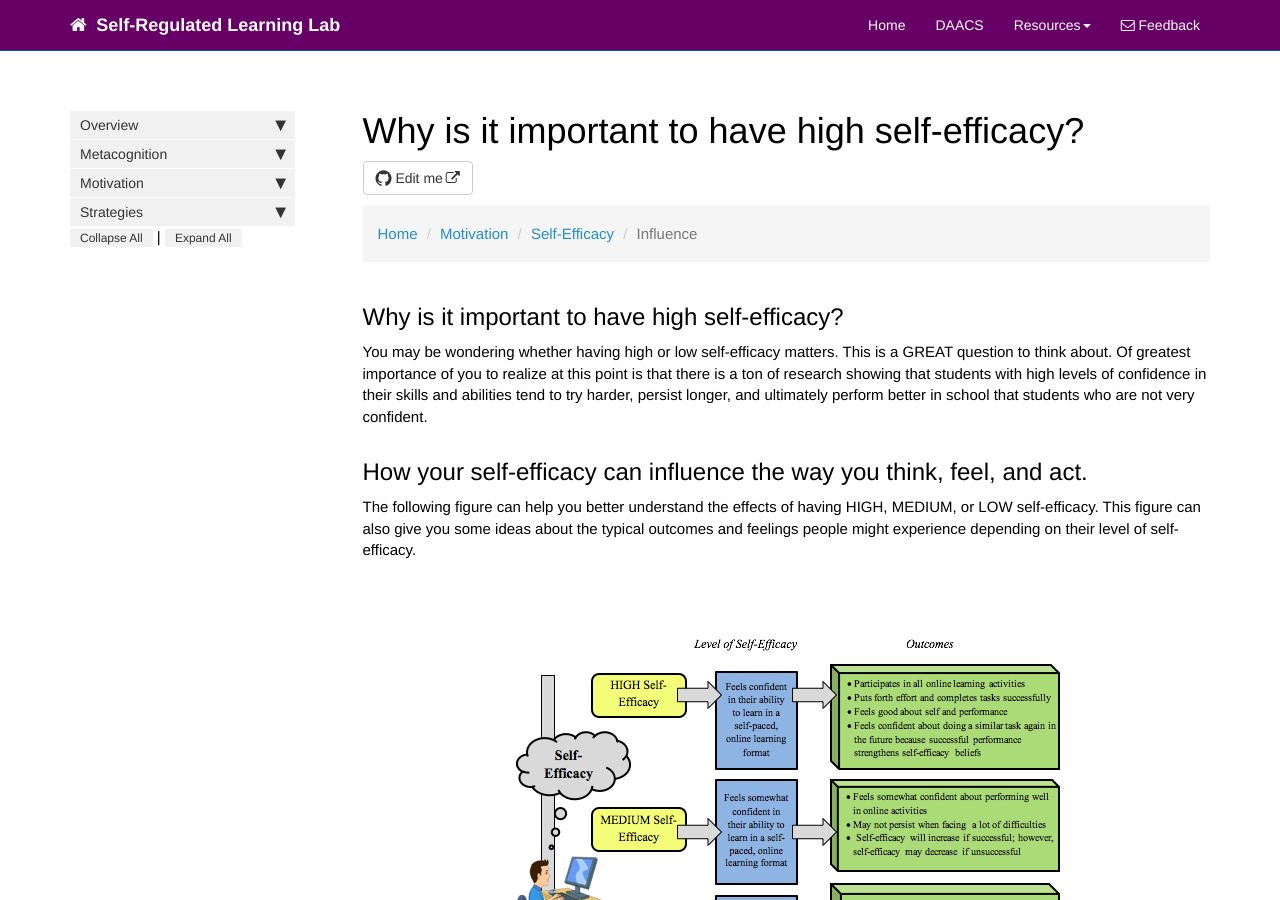
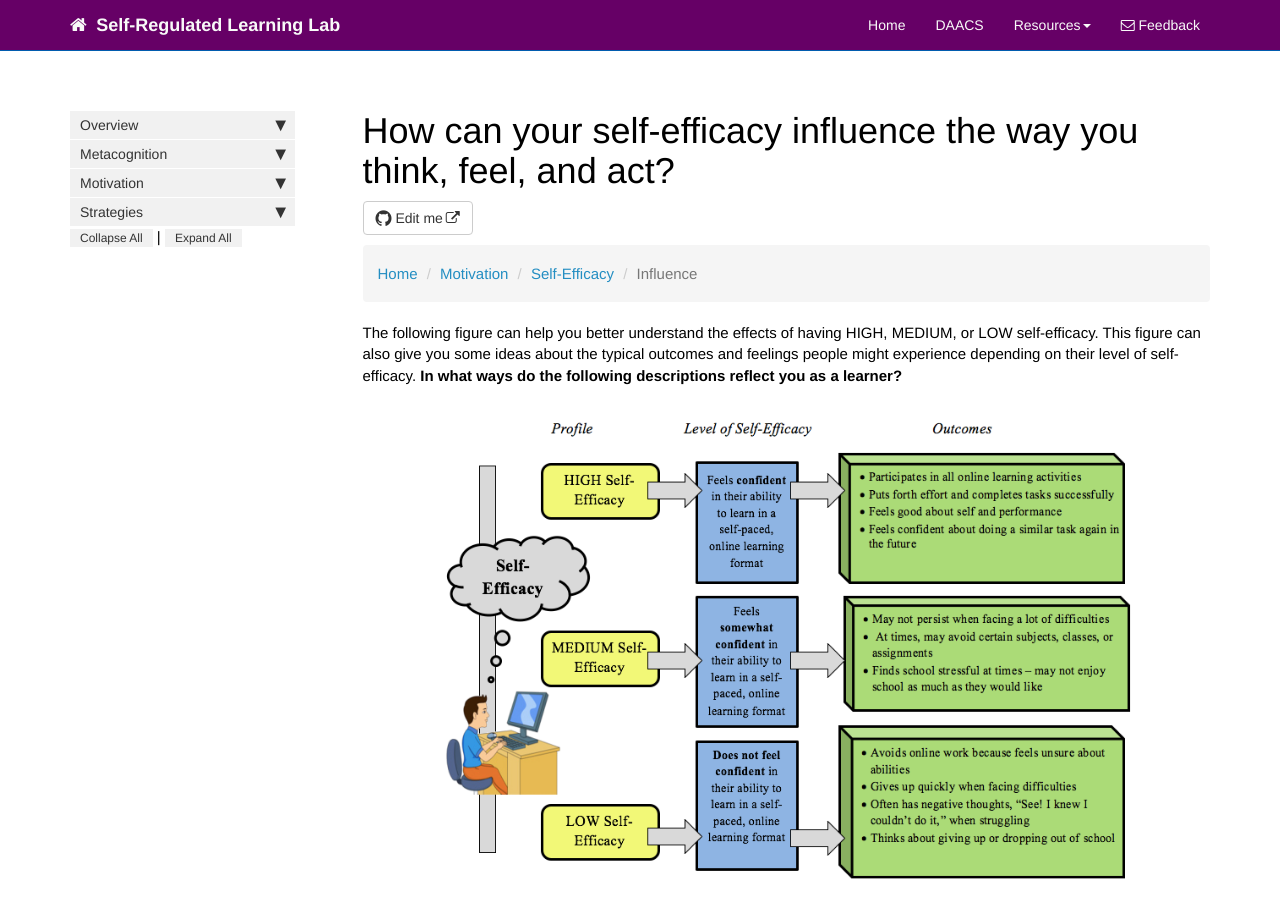
Before and after one commit to dfranklin02/SRL, a Jekyll site: the page built from docs/pages/motivation/self-efficacy_importance.md, in a window 1280 px wide and 900 px high. Built offline with Jekyll 4.4.1, drawn with Linux system fonts in a browser that asks for light colours; nearby versions of some CDN libraries; comment, search, counter and statistics services are not loaded.

Commit message:
Update self-efficacy_importance.md

```diff
--- a/docs/pages/motivation/self-efficacy_importance.md
+++ b/docs/pages/motivation/self-efficacy_importance.md
@@ -1,5 +1,5 @@
 ---
-title: Why is it important to have high self-efficacy?
+title: How can your self-efficacy influence the way you think, feel, and act?
 tags:
 keywords:
 sidebar: mydoc_sidebar
@@ -15,16 +15,8 @@ toc: false
     <li class="active">Influence</li>
 </ul>
 
-## Why is it important to have high self-efficacy?
+The following figure can help you better understand the effects of having HIGH, MEDIUM, or LOW self-efficacy. This figure can also give you some ideas about the typical outcomes and feelings people might experience depending on their level of self-efficacy. **In what ways do the following descriptions reflect you as a learner?**
 
-You may be wondering whether having high or low self-efficacy matters. This is a GREAT question to think about. Of greatest importance of you to realize at this point is that there is a ton of research showing that students with high levels of confidence in their skills and abilities tend to try harder, persist longer, and ultimately perform better in school that students who are not very confident.
-
-
-## How your self-efficacy can influence the way you think, feel, and act.
-
-
-The following figure can help you better understand the effects of having HIGH, MEDIUM, or LOW self-efficacy. This figure can also give you some ideas about the typical outcomes and feelings people might experience depending on their level of self-efficacy.
-
-<center><img src='images/self-efficacy_influence.png' alt='Self-Efficacy Influence' /></center>
+<center><img src='images/selfefficacylearn.png' alt='self-efficacy_importance' /></center>
 
 {% include footers/self-efficacy_footer.html %}
```
